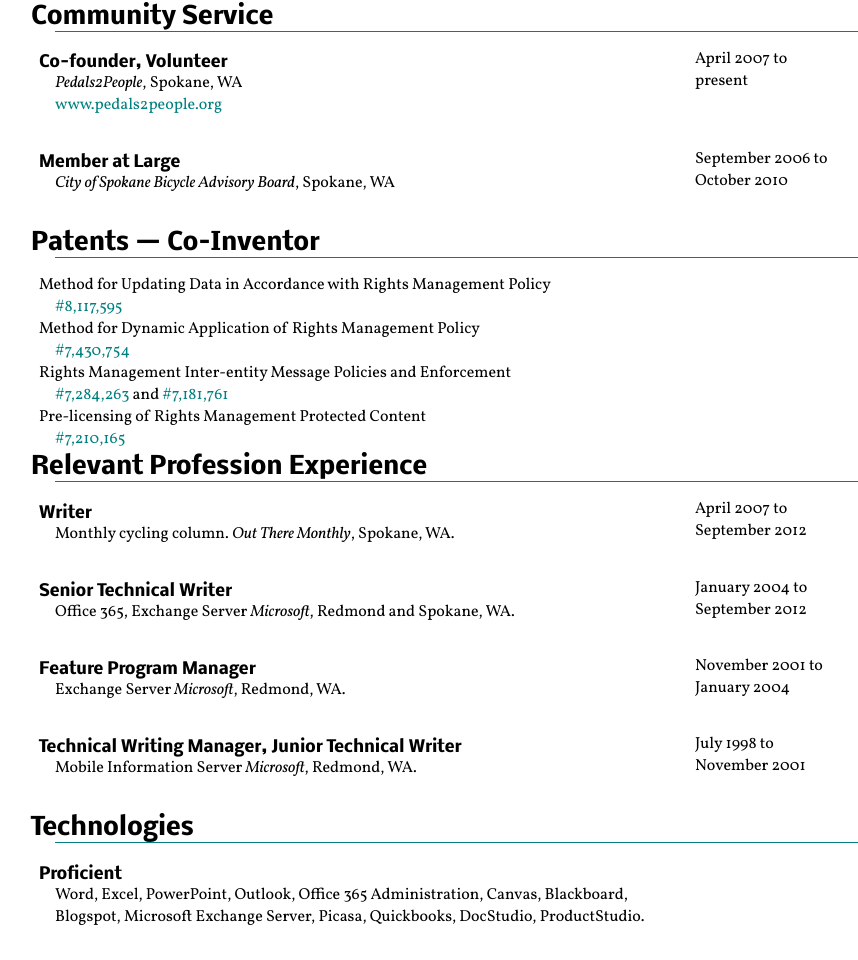
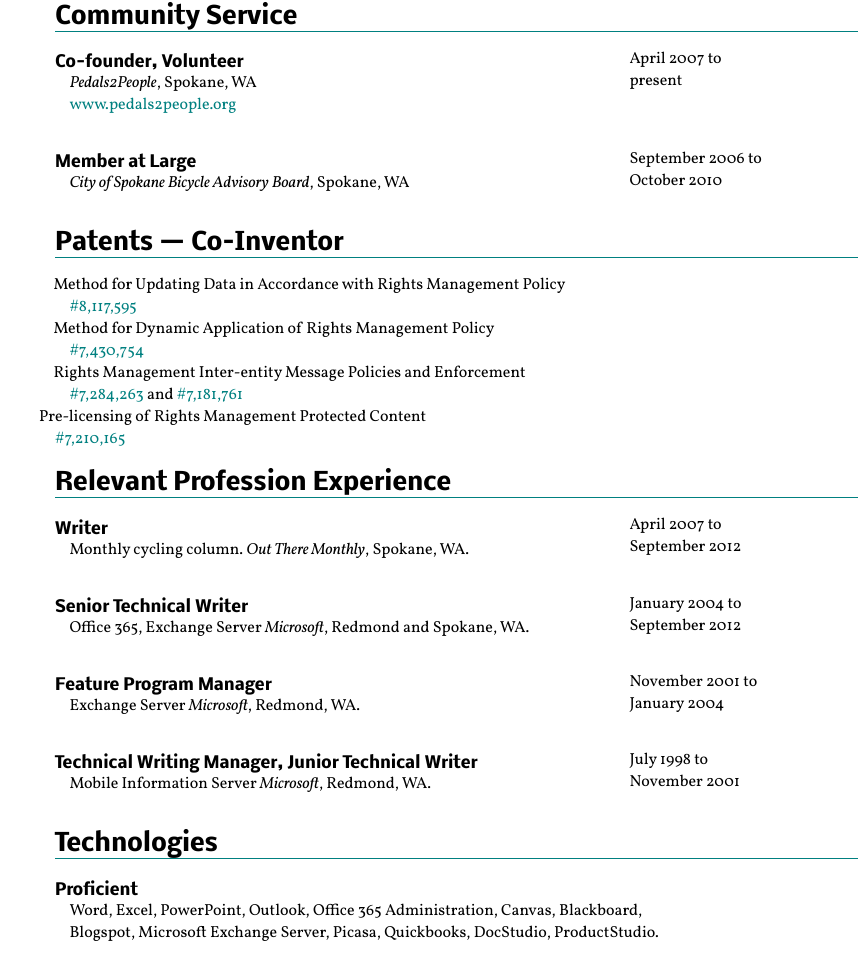
Before and after one commit to johnspeare/assignment3, a plain HTML site: page index.html in a window 1280 px wide. Shown: the part 1840-2800 px from the top of the page, without its empty margins (115-973 px from the left). Drawn offline with Linux system fonts and the light colour scheme.

Commit message:
discovered padding!
re-worked left edge -- pushed out content instead of negative indenting
the headings.

```diff
--- a/css/styles.css
+++ b/css/styles.css
@@ -17,19 +17,20 @@ h1, h2, h3, h4, h5 {
 }
 
 h1 {
-	text-indent: -1em;
+	text-indent: 0em;
 
 }
 
 h2 {
-	text-indent: -1em;
+	/*text-indent: 2 em;*/
 	margin-bottom: 0;
+	padding: 0 0em;
 	border-bottom: teal thin solid;
 
 }
 
 h4 {
-	text-indent: -1em;
+	/*text-indent: 1 em;*/
 	margin-bottom: 0;
 	margin-bottom: -1em;
 
@@ -67,10 +68,14 @@ nav a:active {
 	text-align: right;
 }
 
-section p {
+article p {
+	padding: 0 .9em;
+}
+
+/*section p {
 	border-width: 0;
 	padding-width: 0;
-}
+}*/
 
 .expChunk ul {
 
@@ -86,6 +91,7 @@ section p {
 
 ul.teachEx {
 	margin: -0.75em 0 0 -1.75em;
+	padding: 0 3em;
 }
 
 ul.coursework {
@@ -102,6 +108,10 @@ ul.coursework {
 
 .date p {
 	float: left;
+}
+
+.lastPat p {
+	padding: 0 0 1em 0;
 }
 /*
 .expChunk p {
--- a/index.html
+++ b/index.html
@@ -66,7 +66,7 @@
 
 
       	<h2 class="grid_12">Teaching Experience</h2>
-          <div class="expChunk grid_8">
+          <div class="expChunk grid_12">
       		<h4>Eastern Washington University</h4>
             <p><em>Instructor of record</em>:</p>
     			<ul class="teachEx">
@@ -161,21 +161,21 @@
         </div>
 
   <h2 class="grid_12">Community Service</h2>
-      <div class="expChunk grid_8">
+      <div class="expChunk grid_7">
                <h4>Co-founder, Volunteer</h4>
                <p><em>Pedals2People</em>, Spokane, WA <br>
                <a href="www.pedals2people.org">www.pedals2people.org</a></p>
         </div>
-        <div class="date grid_4">
+        <div class="date grid_5">
         	<p>April 2007 to<br>present</p>
  		 </div>
 
-      <div class="expChunk grid_8">
+      <div class="expChunk grid_7">
                <h4>Member at Large</h4>
                <p><em>City of Spokane Bicycle Advisory Board</em>, Spokane, WA </p>
 
         </div>
-        <div class="date grid_4">
+        <div class="date grid_5">
         	<p>September 2006 to<br>October 2010</p>
  		 </div>
 
@@ -205,7 +205,7 @@
         </div>
 
 
-        <div class="expChunk grid_8">
+        <div class="expChunk grid_8 lastPat">
                <p class="title">Pre-licensing of Rights Management Protected Content<br>
                <a href="#">&#35;7,210,165</a></p>
 
@@ -216,44 +216,44 @@
 
     <h2 class="grid_12">Relevant Profession Experience</h2>
 
-       <div class="expChunk grid_8">
+       <div class="expChunk grid_7">
 
                <h4>Writer</h4>
                <p>Monthly cycling column. <em>Out There Monthly</em>, Spokane, WA. </p>
 
         </div>
-        <div class="date grid_4">
+        <div class="date grid_5">
         	<p>April 2007 to<br>September 2012</p>
  		 </div>
 
 
-       <div class="expChunk grid_8">
+       <div class="expChunk grid_7">
 
                <h4>Senior Technical Writer</h4>
                <p>Office 365, Exchange Server <em>Microsoft</em>, Redmond and Spokane, WA. </p>
 
         </div>
-        <div class="date grid_4">
+        <div class="date grid_5">
         	<p>January 2004 to<br>September 2012</p>
  		 </div>
 
-         <div class="expChunk grid_8">
+         <div class="expChunk grid_7">
 
                <h4>Feature Program Manager</h4>
                <p>Exchange Server <em>Microsoft</em>, Redmond, WA. </p>
 
         </div>
-        <div class="date grid_4">
+        <div class="date grid_5">
         	<p>November 2001 to<br>January 2004</p>
  		 </div>
 
-         <div class="expChunk grid_8">
+         <div class="expChunk grid_7">
 
                <h4>Technical Writing Manager, Junior Technical Writer</h4>
                <p>Mobile Information Server <em>Microsoft</em>, Redmond, WA. </p>
 
         </div>
-        <div class="date grid_4">
+        <div class="date grid_5">
         	<p>July 1998 to<br>November 2001</p>
  		 </div>
 
```
